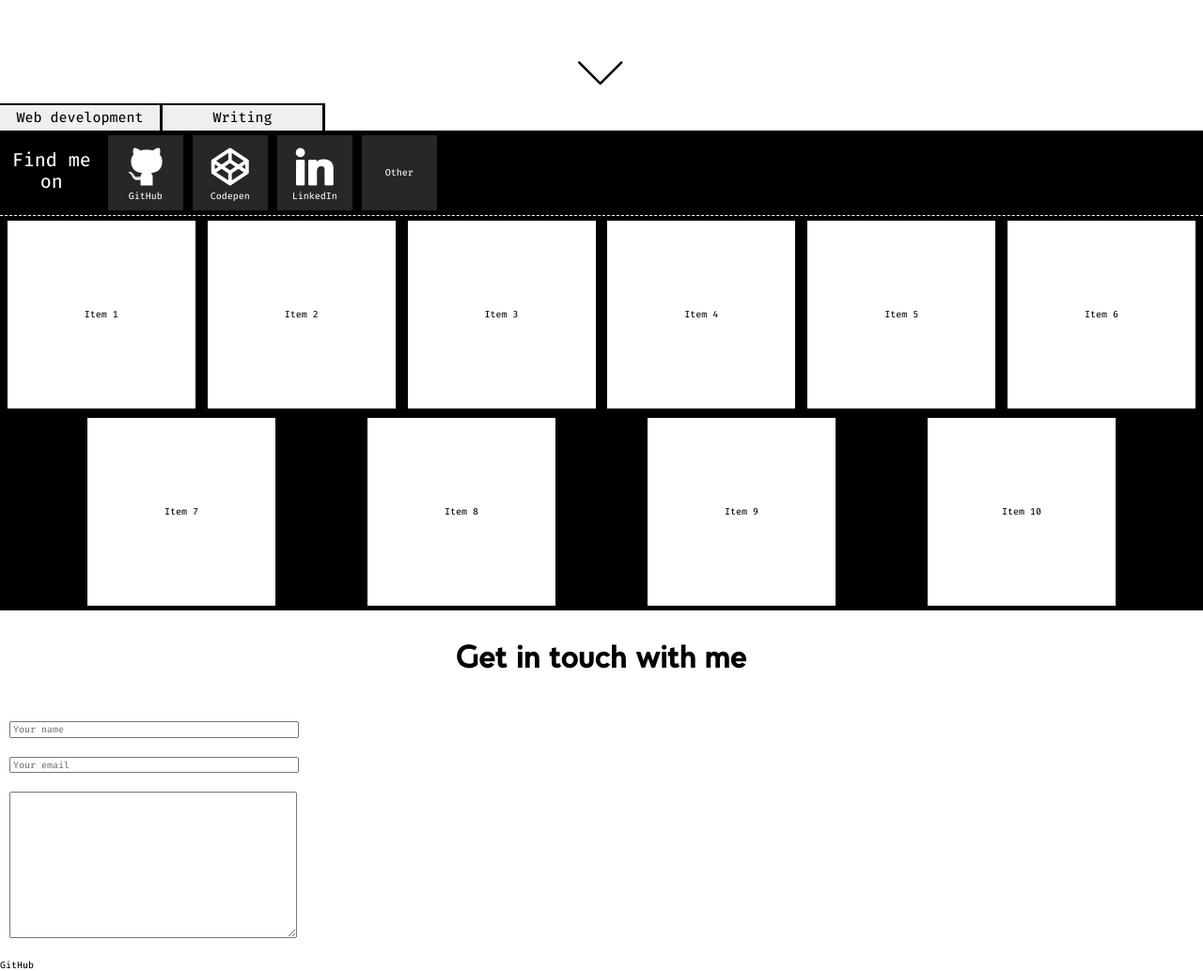
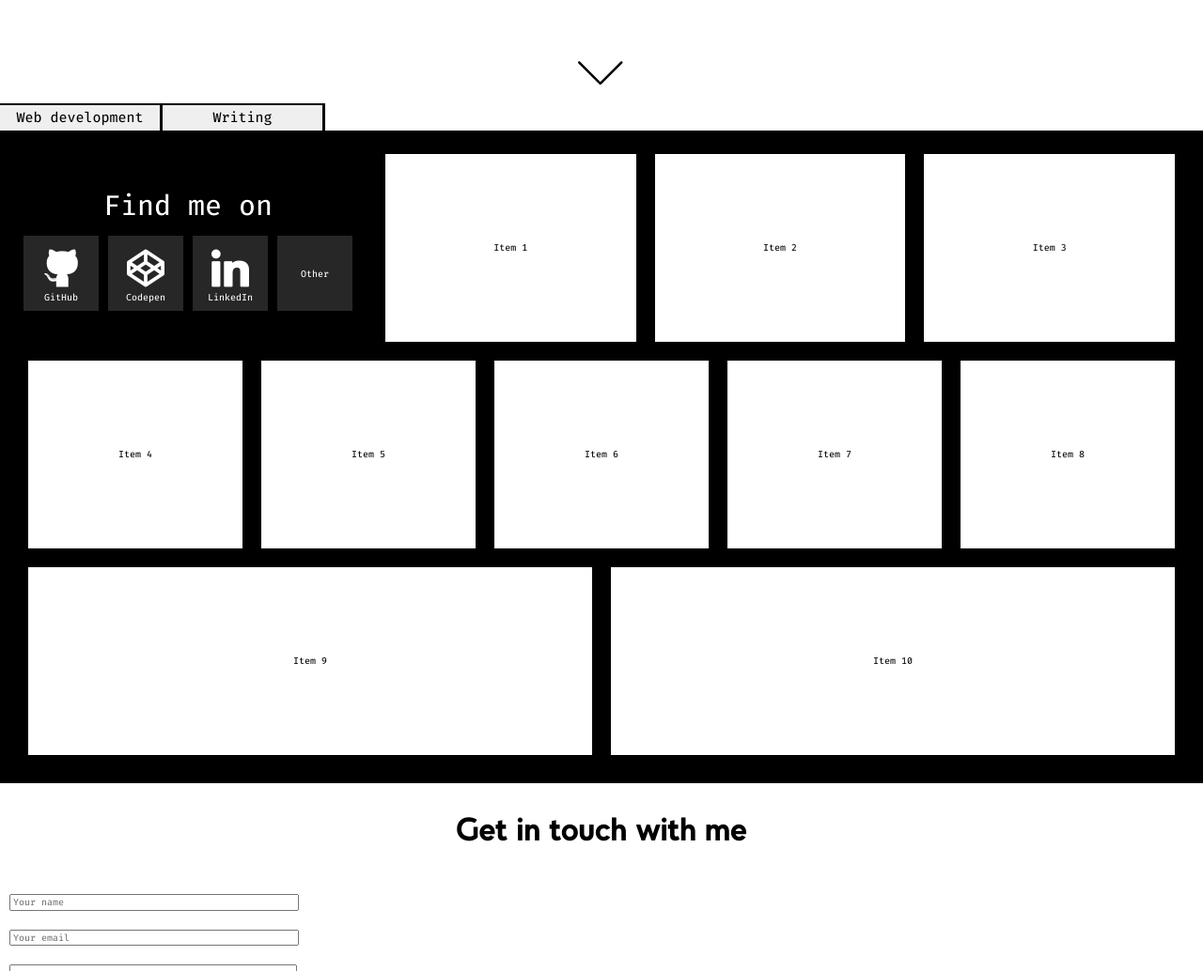
Before and after one commit to andrew-braun/andrewbraun.us, a website: page docs/index.html in a window 1280 px wide. Shown: the part 640-1674 px from the top of the page at 94% size. Drawn offline with Linux system fonts and the light colour scheme.

Commit message:
put top bar into portfolio item layout

```diff
--- a/docs/index.html
+++ b/docs/index.html
@@ -83,6 +83,7 @@
 
   <section class="page-section portfolio-page-section" id="portfolio-section">
     <div class="section-container">
+
       <div class="content-selector-container" id="portfolio-selector-buttons">
         <button class="content-selector-button" id="portfolio-selector-button-1">
           Web development
@@ -92,11 +93,14 @@
         </button>
       </div>
 
+      <div class="portfolio-layout-grid">
+
+        <div class="section-content-container" id="portfolio-content">
+
           <div class="section-top-bar">
             <div class="top-bar-item-container">
               <p>Find me on</p>
               <ul class="top-bar-item-list">
-
                 <li class="top-bar-item">
                   <a class="social-item-link" href="#">
                     <span class="socicon socicon-github"></span>
@@ -122,7 +126,6 @@
             </div>
           </div>
 
-      <div class="section-content-container" id="portfolio-content">
           <div class="portfolio-item" id="portfolio-item-1">
             Item 1
           </div>
@@ -152,6 +155,7 @@
           </div>
           <div class="portfolio-item" id="portfolio-item-10">
             Item 10
+          </div>
         </div>
       </div>
     </div>
--- a/docs/style.css
+++ b/docs/style.css
@@ -183,8 +183,6 @@ p {
   display: block;
 }
 
-
-
 /* PORTFOLIO SECTION */
 .portfolio-page-section {
   display: flex;
@@ -197,8 +195,11 @@ p {
   align-items: center;
   flex-wrap: wrap;
 
+  padding: 1.5rem 2rem 2rem 2rem;
+
   background-color: var(--main-black);
 }
+
 
 /* portfolio section top bar */
 .content-selector-container {
@@ -206,7 +207,6 @@ p {
   width: min-content;
 
   display: flex;
-
 
   background-color: black;
 }
@@ -226,20 +226,23 @@ p {
   flex-wrap: wrap;
   min-height: 8rem;
 
+  margin-right: 2rem;:
+
   background-color: var(--main-black);
 }
 
-.top-bar-item-container {
-  display: flex;
+.top-bar-item-container p {
+  padding: 0;
+  margin: 1rem 0 1rem 0;
 
-  width: 100%;
-  border-bottom: 1px dashed white;
+  font-size: 3rem;
+}
 
-}
 .top-bar-item-list {
   display: flex;
 
   align-items: center;
+  justify-content: center;
   flex-wrap: wrap;
 
   width: 100%;
@@ -250,11 +253,13 @@ p {
   color: white;
 }
 
+
 .top-bar-item {
   display: flex;
   flex-direction: column;
   justify-content: center;
   align-items: center;
+
   background-color: hsla(0, 0%, 50%, 0.3);
   padding: .5rem;
   margin: .5rem;
@@ -283,13 +288,14 @@ p {
   flex-direction: column;
   align-items: center;
   justify-content: center;
+  flex-grow: 0.5;
 
   min-width: 0;
   min-height: 0;
   width: 20rem;
   height: 20rem;
 
-  margin: 5px;
+  margin: 1rem;
   background-color: var(--main-white);
 }
 
```
Lines whose indentation alone changed are shown as unchanged.
